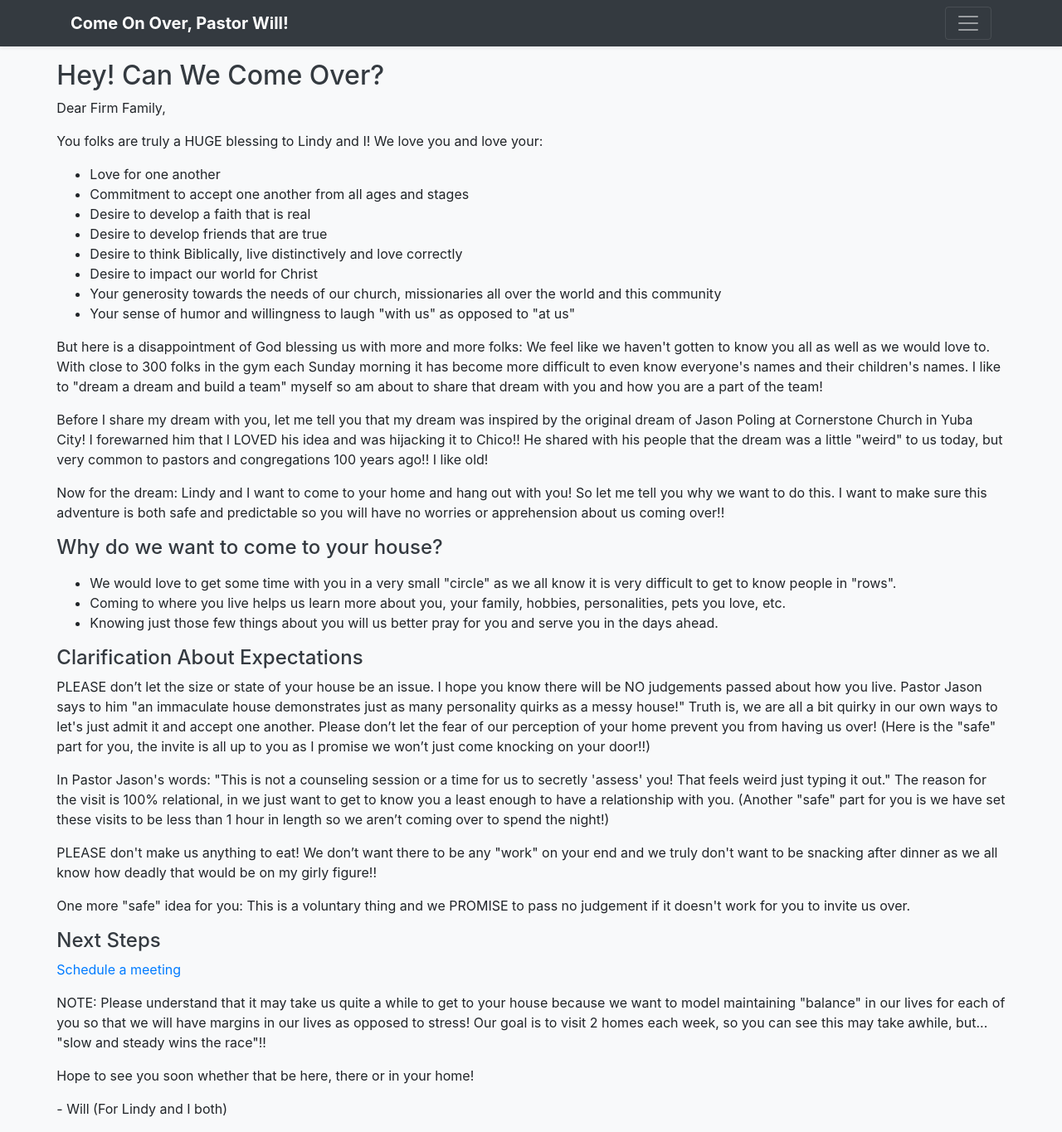
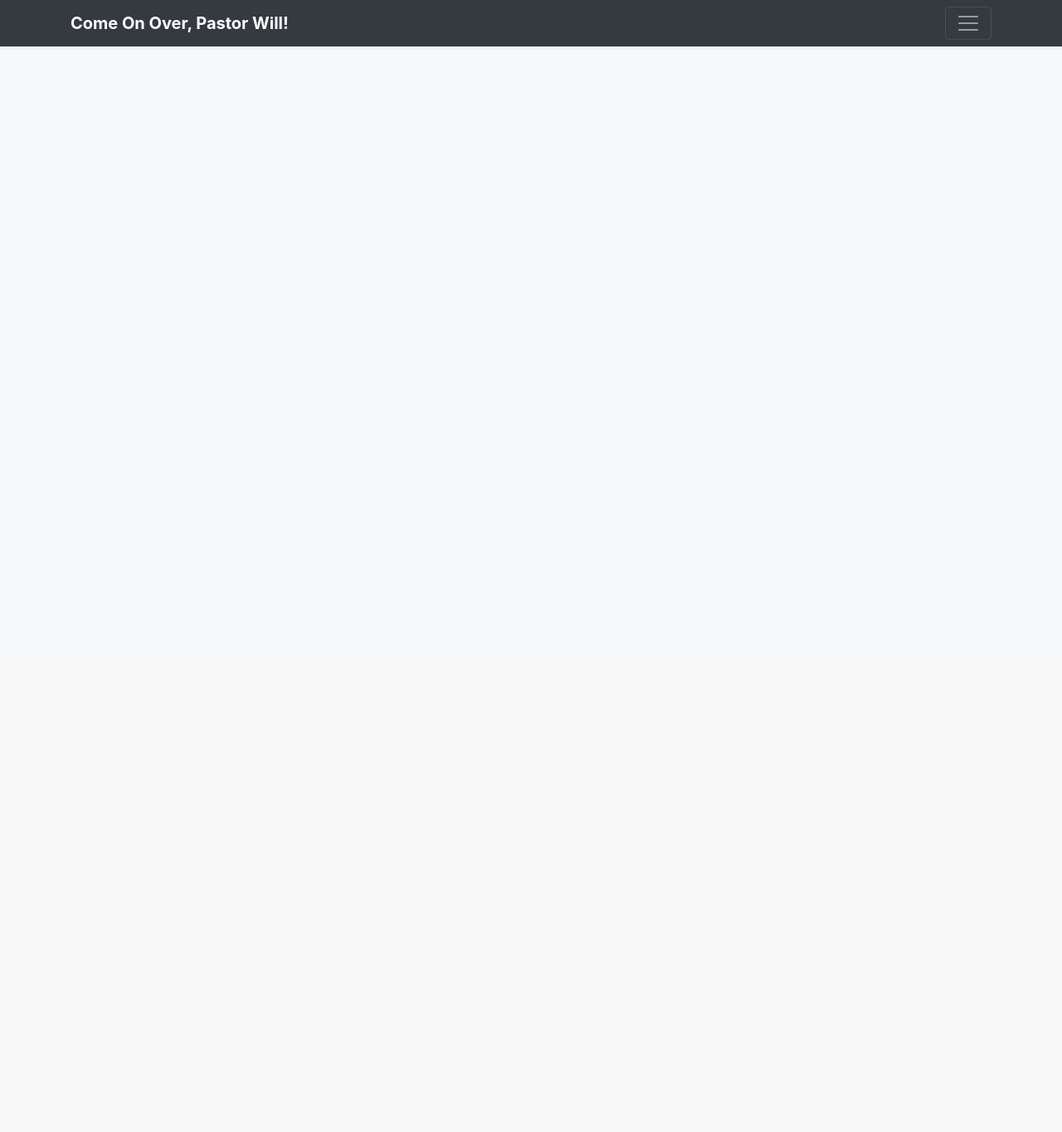
Before and after one commit to curtis628/pastor-visit, a Django app: page /about in a window 1280 px wide. Shown: the whole page at 83% size. After the commit the page ends 57 px from the top, so only its background shows below. Run offline with Django 3.2, Linux system fonts and the light colour scheme; data that the repository does not hold is empty; some libraries are stand-ins or nearby versions.

Commit message:
Move about.html content to be stored in Faq
In order to make things easier to change the About content... we now
store it as a FAQ in the database.

We also ensure we don't surface up the "about" content on the real FAQ
page also.

```diff
--- a/homevisit/templates/homevisit/about.html
+++ b/homevisit/templates/homevisit/about.html
@@ -1,66 +1,5 @@
 {% extends 'homevisit/base.html' %}
 
 {% block content %}
-<h2 class="text-dark">Hey! Can We Come Over?</h2>
-<p>Dear Firm Family,</p>
-
-<p>
-You folks are truly a HUGE blessing to Lindy and I!  We love you and love your:
-<ul>
-  <li>Love for one another
-  <li>Commitment to accept one another from all ages and stages
-  <li>Desire to develop a faith that is real
-  <li>Desire to develop friends that are true
-  <li>Desire to think Biblically, live distinctively and love correctly
-  <li>Desire to impact our world for Christ
-  <li>Your generosity towards the needs of our church, missionaries all over the world and this community
-  <li>Your sense of humor and willingness to laugh "with us" as opposed to "at us"
-</ul>
-</p>
-<p>
-But here is a disappointment of God blessing us with more and more folks:  We feel like we haven't gotten to know you all as well as we would love to.  With close to 300 folks in the gym each Sunday morning it has become more difficult to even know everyone's names and their children's names.  I like to "dream a dream and build a team" myself so am about to share that dream with you and how you are a part of the team!
-</p>
-<p>
-Before I share my dream with you, let me tell you that my dream was inspired by the original dream of Jason Poling at Cornerstone Church in Yuba City!  I forewarned him that I LOVED his idea and was hijacking it to Chico!!  He shared with his people that the dream was a little "weird" to us today, but very common to pastors and congregations 100 years ago!!  I like old!
-</p>
-<p>
-Now for the dream:  Lindy and I want to come to your home and hang out with you!
-So let me tell you why we want to do this.  I want to make sure this adventure is both safe and predictable so you will have no worries or apprehension about us coming over!!
-</p>
-
-<h4 class="text-dark">Why do we want to come to your house?</h4>
-<p>
-<ul>
-  <li>We would love to get some time with you in a very small "circle" as we all know it is very difficult to get to know people in "rows".
-  <li>Coming to where you live helps us learn more about you, your family, hobbies, personalities, pets you love, etc.
-  <li>Knowing just those few things about you will us better pray for you and serve you in the days ahead.
-</ul>
-</p>
-
-<h4 class="text-dark">Clarification About Expectations</h4>
-<p>
-PLEASE don’t let the size or state of your house be an issue.  I hope you know there will be NO judgements passed about how you live.  Pastor Jason says to him "an immaculate house demonstrates just as many personality quirks as a messy house!"  Truth is, we are all a bit quirky in our own ways to let's just admit it and accept one another.  Please don’t let the fear of our perception of your home prevent you from having us over!  (Here is the "safe" part for you, the invite is all up to you as I promise we won’t just come knocking on your door!!)
-</p>
-<p>
-In Pastor Jason's words:  "This is not a counseling session or a time for us to secretly 'assess' you!  That feels weird just typing it out."  The reason for the visit is 100% relational, in we just want to get to know you a least enough to have a relationship with you.  (Another "safe" part for you is we have set these visits to be less than 1 hour in length so we aren’t coming over to spend the night!)
-</p>
-<p>
-PLEASE don't make us anything to eat!  We don’t want there to be any "work" on your end and we truly don't want to be snacking after dinner as we all know how deadly that would be on my girly figure!!
-</p>
-<p>
-One more "safe" idea for you:  This is a voluntary thing and we PROMISE to pass no judgement if it doesn't work for you to invite us over.
-</p>
-
-<h4 class="text-dark">Next Steps</h4>
-<p><a href="/">Schedule a meeting</a></p>
-<p>
-NOTE:  Please understand that it may take us quite a while to get to your house because we want to model maintaining "balance" in our lives for each of you so that we will have margins in our lives as opposed to stress!  Our goal is to visit 2 homes each week, so you can see this may take awhile, but... "slow and steady wins the race"!!
-</p>
-<p>
-Hope to see you soon whether that be here, there or in your home!
-</p>
-<p>
-- Will (For Lindy and I both)
-</p>
-
+{{ about.answer|safe }}
 {% endblock %}
--- a/homevisit/views.py
+++ b/homevisit/views.py
@@ -104,6 +104,11 @@ class SuccessView(TemplateView):
 class AboutView(TemplateView):
     template_name = "homevisit/about.html"
 
+    def get_context_data(self, **kwargs):
+        context = super().get_context_data(**kwargs)
+        context["about"] = Faq.objects.filter(short_name="about").first()
+        return context
+
 
 class FeedbackCreateView(CreateView):
     template_name = "homevisit/feedback.html"
@@ -118,3 +123,4 @@ class FeedbackSuccessView(TemplateView):
 class FaqListView(ListView):
     template_name = "homevisit/faqs.html"
     model = Faq
+    queryset = Faq.objects.exclude(short_name="about")
```
